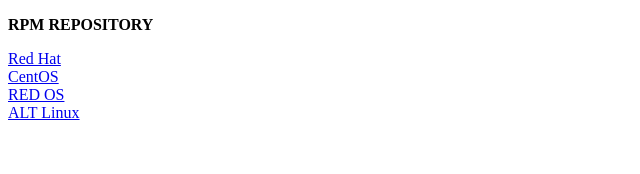
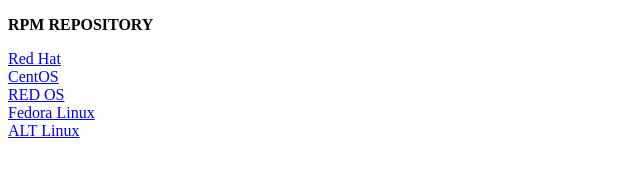
Before and after one commit to intrahouseio/ih-v5-packages, a website: page @repositories/rpm/index.html in a window 1280 px wide. Shown: the whole page, without its empty margins (0-640 px from the left). Drawn offline with Linux system fonts and the light colour scheme.

Commit message:
add fedora linux

```diff
--- a/@repositories/rpm/index.html
+++ b/@repositories/rpm/index.html
@@ -13,6 +13,8 @@
   </br>
   <a href="/redos">RED OS</a>
   </br>
+  <a href="/fedoralinux">Fedora Linux</a>
+  </br>
   <a href="/altlinux">ALT Linux</a>
   </br>
 </body>
```
Also changed, not shown: 2 other files.
